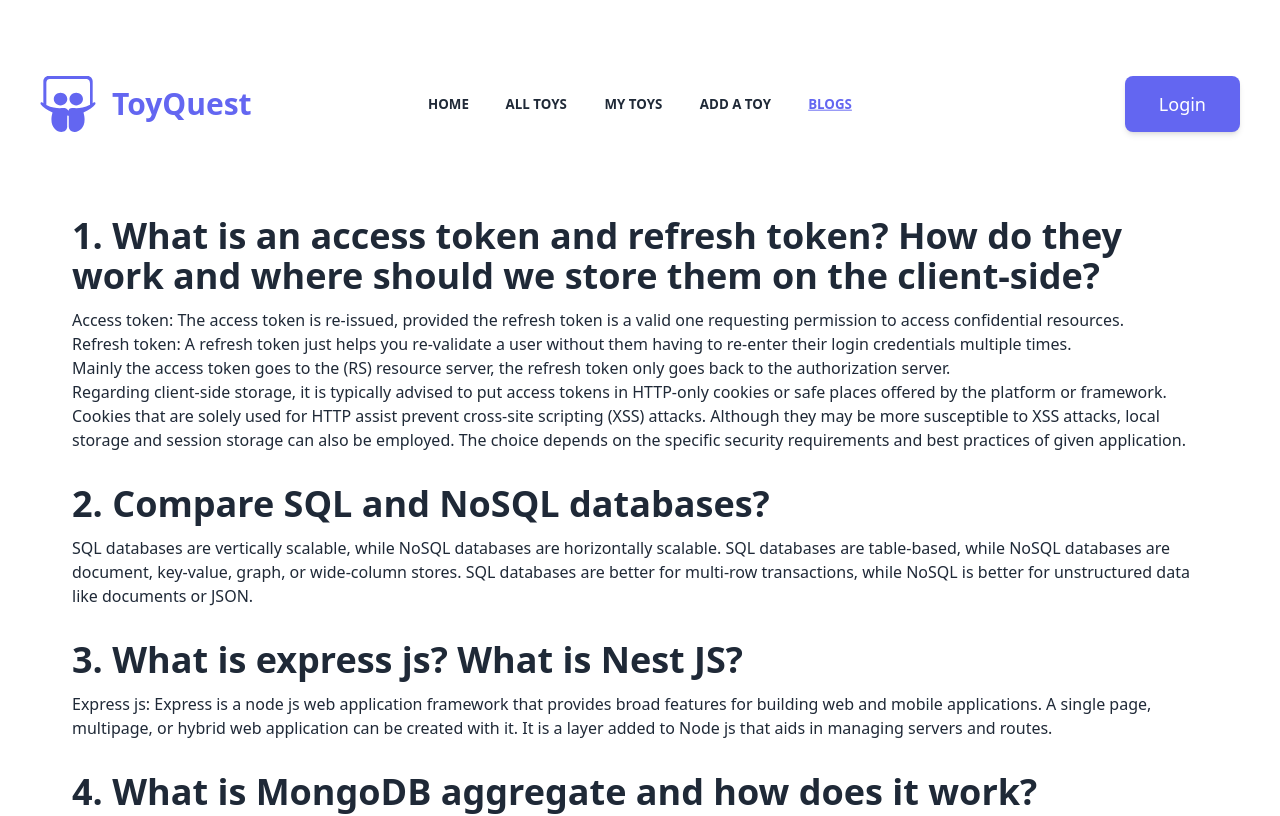
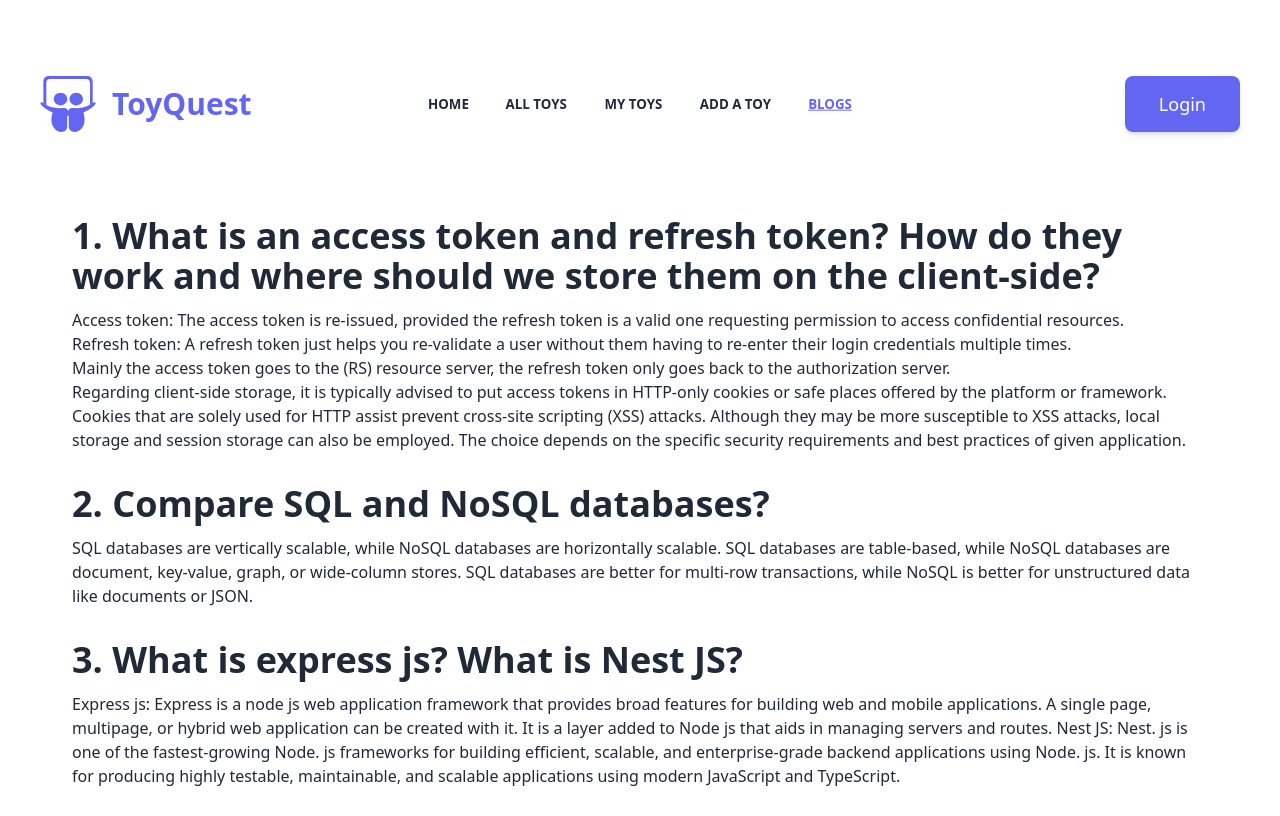
Before and after one commit to mstlelanakhatun/ToyQuest_ClientSide, a React (Vite) app: page /blogs in a window 1280 px wide. Shown: the top 816 px of the page. Built offline with nearby package versions, Linux system fonts and the light colour scheme; no server answers.

Commit message:
qu3ans commit

```diff
--- a/src/Components/Shared/NavComponents/Blogs.jsx
+++ b/src/Components/Shared/NavComponents/Blogs.jsx
@@ -23,6 +23,8 @@ Regarding client-side storage, it is typically advised to put access tokens in H
                 <h1 className="text-4xl font-semibold">3. What is express js? What is Nest JS?</h1>
                 <p className='my-3'>
                 Express js: Express is a node js web application framework that provides broad features for building web and mobile applications. A single page, multipage, or hybrid web application can be created with it. It is a layer added to Node js that aids in managing servers and routes.
+
+                Nest JS: Nest. js is one of the fastest-growing Node. js frameworks for building efficient, scalable, and enterprise-grade backend applications using Node. js. It is known for producing highly testable, maintainable, and scalable applications using modern JavaScript and TypeScript.
                 </p>
             </div>
             <div className="mb-8">
```
